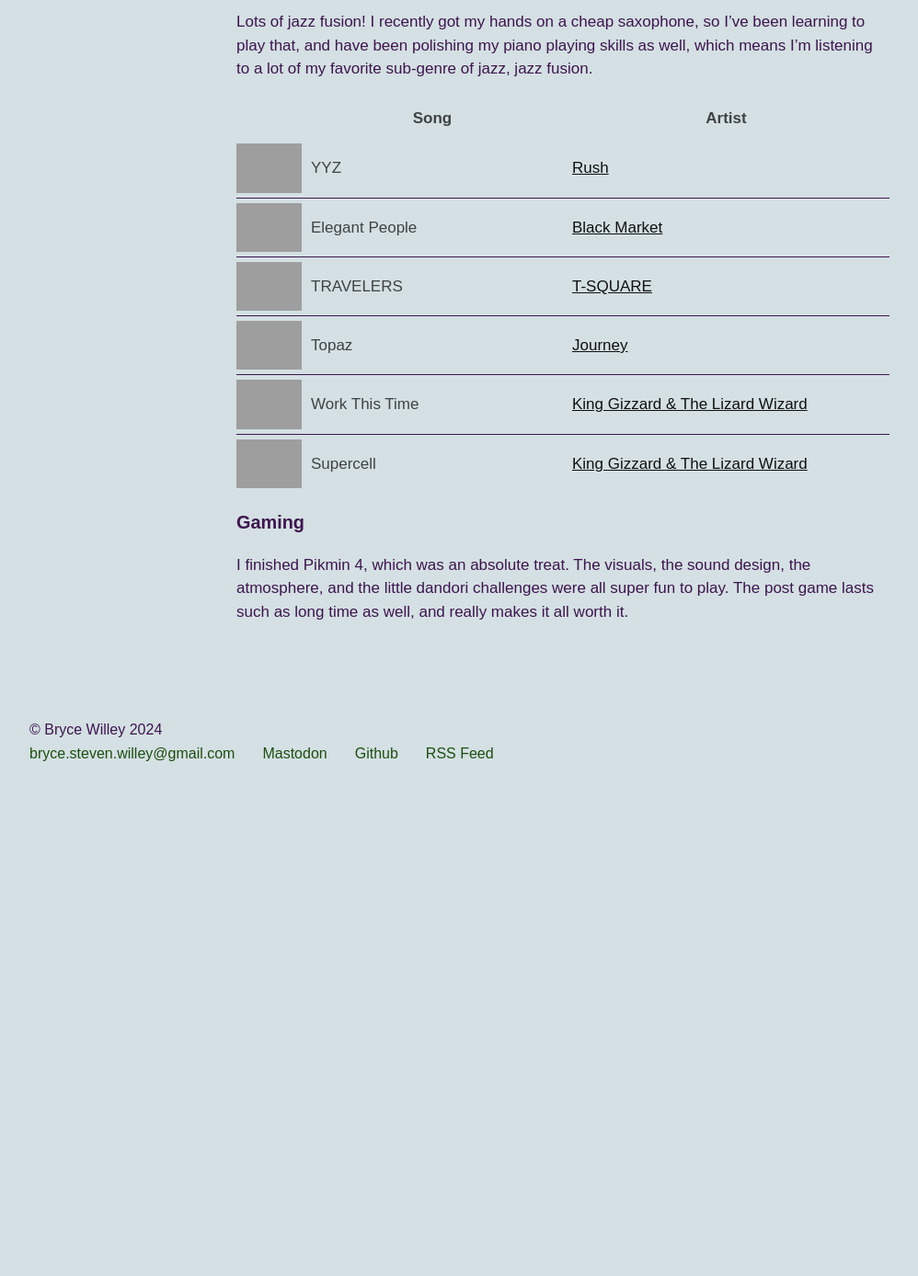
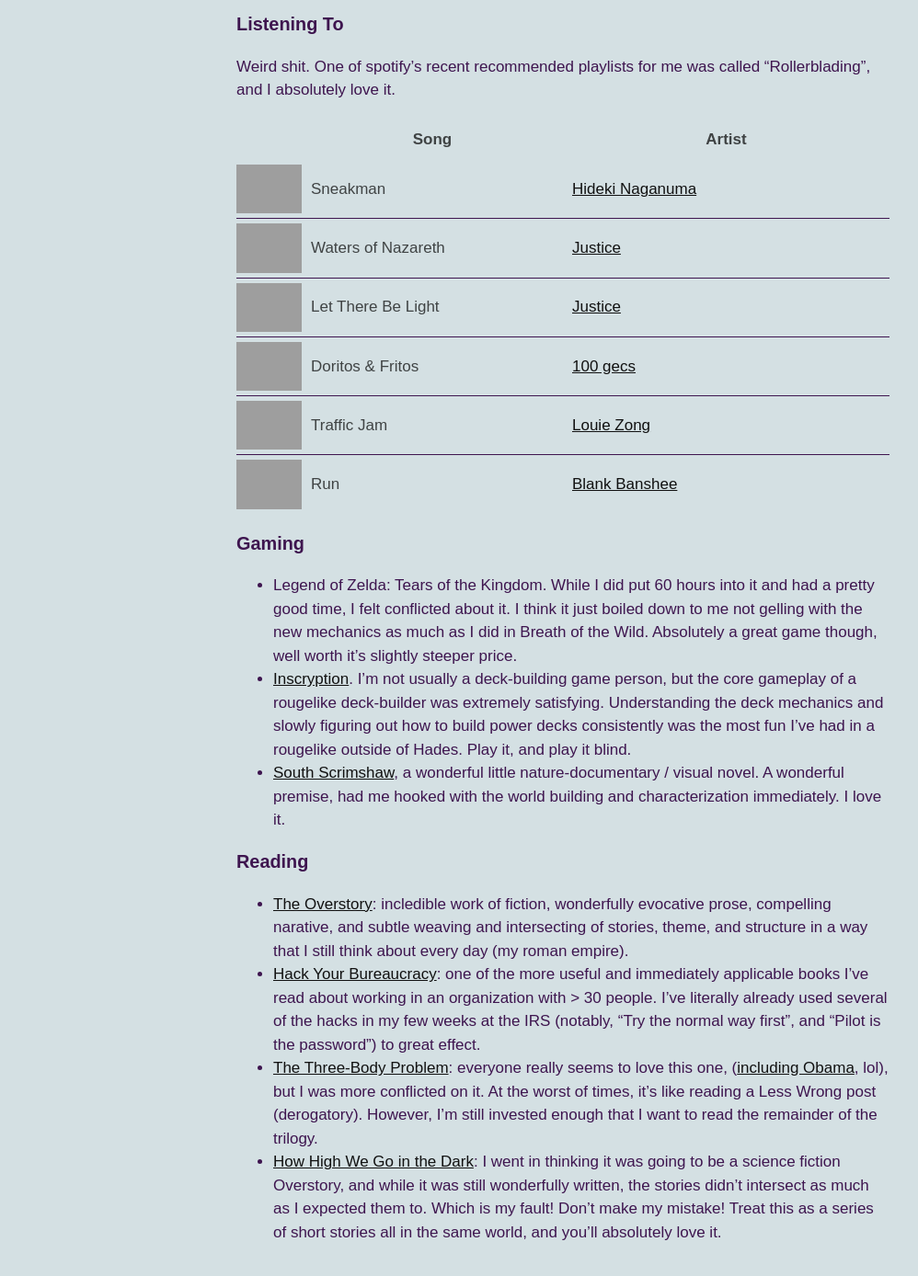
Before and after one commit to BryceStevenWilley/BryceStevenWilley.github.io, a Jekyll site: the page built from _pages/3-now.md, in a window 1280 px wide and 1400 px high, scrolled down 1729 px. Shown: the top 1388 px of the window at 92% size, without its empty margins (28-1026 px from the left). Built offline with Jekyll 4.4.1, drawn with Linux system fonts in a browser that asks for light colours; before the commit the page ends 2557 px from its top, so only the background shows below that; some of the changed text lies outside the part shown; grey boxes are pictures that could not be loaded.

Commit message:
Feb update
* updated Now page with all brand new content
* started just copying the old Now pages to become "Update posts". I spend too
  much time on them for them to just sit in git history, I should show them off
  more
* uploaded newer resume (that's a lot better, lol)
* cleaned up intro sentence on about page (not freelance any more)
* some quick edits on the projects page (removing dead insta)

```diff
--- a/_pages/3-now.md
+++ b/_pages/3-now.md
@@ -12,23 +12,21 @@
 Inspired by [Derek Sivers](https://sive.rs/nowff).
 Trying to keep it updated every 3 months or so.
 
-Last updated September 22nd, 2023.
+Last updated February 26th, 2024.
 
 ## Professional
 
 ### Work Stuff
 
-I'm leaving [Suffolk Law School's Legal Innovation and Technology (LIT) Lab](https://suffolklitlab.org/) after about 3 years!
-It's been a wonderful experience, and I've learned an incredible amount about access to justice, and the courts.
-I am not leaving the docassemble and legal tech field however, as I'll be contracting with a few organizations:
+It's actually been a few weeks since I started, but I'm working at the IRS now! I'm on the Taxpayer Experience Shared Services team,
+working on improving common web services for the IRS, stream lining efforts and improving code quality.
 
-* I'll be working with Michigan Legal Help on their docassemble efforts, doing lots more docassemble interview crafting and e-filing work.
-* I'll continue consulting with [Lemma Legal](https://lemmalegal.com/) on their many efforts.
-* technically, I'm not even leaving the LIT Lab, as I'll be still working with them to improve judicial e-filing
+Now that I have a solid footing in my career, I'm gonna focus on developing a lot of connections, working on networking and how to best
+socialize technical proposals and changes around a lot of different groups that I might not work closely with.
 
-Luckily, I was able to launch Massachusetts' first third-party EFSP before I left!
-We are now the first organization that isn't Tyler Technologies that can file into the Massachusetts courts!
-This has been a big push in a lot of different ways, and much of the behind the scenes work is thanks to Paul Tuttle at the Massachusetts Appeals Court, as well as my colleagues David Colarusso and Quinten Steenhuis.
+I waited a while to post so I understood what exactly I could talk about. And I think I'll keep quite about most of it for the moment.
+But I still plan on posting here, it'll just be about more of what I do in my free time outside the IRS. Still technical content, but
+might mix in some fun posts now and then.
 
 ### Latest Github Activity
 
@@ -48,23 +46,18 @@
 </li>
 </ul>
 
-### Long Term Career Stuff
-
-I don't plan on contracting / consulting forever; I am still actively looking for full time work in the civic and public interest tech space!
-I'm looking for a solid team, where I'd be able to hone more of my technical skills, and grow in new ways.
-
 ## Personal
 
 ### Doing
 
-Wedding planning is now is full gear, and takes up most of my free time.
-I recently hacked on an old rotary phone, using cell2jack to let it make calls, and it'll serve as the guest book for our wedding!
+I got married! It was wonderful, and I love my wife. :) That's all. [Here's a few pics from our photographer](https://www.channingjohnson.com/blog/2023/11/20/olio-peabody-wedding).
+
+<img src="https://images.squarespace-cdn.com/content/v1/52d903b2e4b05a02fb81a590/1700510190341-NATJPRK7W411R8V3ROY5/olio-peabody-wedding-0025.JPG?format=1000w"
+alt="myself and my wife dancing at our wedding! There is a band playing in the background, and purple lights reflecting of a disco ball all around us">
 
 ### Listening To
 
-Lots of jazz fusion!
-I recently got my hands on a cheap saxophone, so I've been learning to play that, and have been polishing my piano playing skills as well, which means I'm listening to a lot
-of my favorite sub-genre of jazz, jazz fusion.
+Weird shit. One of spotify's recent recommended playlists for me was called "Rollerblading", and I absolutely love it.
 
 [//]: steps for gathering: next time, just copy the album links (ctrl-shift-right click to inspect) and type info directly, lolW
 
@@ -77,15 +70,26 @@
     </tr>
   </thead>
   <tbody>
-    {% song_table --song="YYZ" --album="Moving Pictures (2011 Remaster)" --artist="Rush" --img_id=ab67616d00001e0272833c1ae3343cbfb4617073 %}
-    {% song_table --song="Elegant People" --artist="Black Market" --album="Weather Report" --img_id=ab67616d00001e02f733433f86d4acd857c4cbc2 %}
-    {% song_table --song="TRAVELERS" --artist="T-SQUARE" --album="ADVENTURES" --img_id=ab67616d00001e022eaaafa220a507d7bb60bec8 %}
-    {% song_table --song="Topaz" --artist="Journey" --album="Journey" --img_id=ab67616d00001e0232e0eceec3aa14996428af51 %}
-    {% song_table --bandcamp --song="Work This Time" --artist="King Gizzard & The Lizard Wizard" --album="Live at Bonnaroo '22" --song_url=https://kinggizzard.bandcamp.com/track/work-this-time-live-at-bonnaroo-22  --img_id=https://f4.bcbits.com/img/a3121529005_10.jpg %}
-    {% song_table --bandcamp --song="Supercell" --artist="King Gizzard & The Lizard Wizard" --album="PetroDragonic Apocalypse; or, Dawn of Eternal Night: An Annihilation of Planet Earth and the Begnning of Merciless Damnation" --song_url=https://kinggizzard.bandcamp.com/track/supercell --img_id=https://f4.bcbits.com/img/a2805471381_16.jpg %}
+    {% song_table --song="Sneakman" --album="Jet Set Radio SEGA Original Tracks" --artist="Hideki Naganuma" --img_id=ab67616d00001e02d80af40b8062a9d0eaf671dd %}
+    {% song_table --song="Waters of Nazareth" --artist="Justice" --album="Justice" --img_id=ab67616d00001e021c0bcf8b536295438d26c70d %}
+    {% song_table --song="Let There Be Light" --artist="Justice" --album="Justice" --img_id=ab67616d00001e021c0bcf8b536295438d26c70d %}
+    {% song_table --song="Doritos & Fritos" --artist="100 gecs" --album="10,000 gecs" --img_id=ab67616d00001e0223c7a7224c1378fc3e6427cb %}
+    {% song_table --bandcamp --song="Traffic Jam" --artist="Louie Zong" --album="RAT TAXI" --song_url=https://louiezong.bandcamp.com/track/traffic-jam --img_id=https://f4.bcbits.com/img/a3758298176_16.jpg %}
+    {% song_table --bandcamp --song="Run" --artist="Blank Banshee" --album="4D" --song_url=https://blankbanshee.bandcamp.com/track/run --img_id=https://f4.bcbits.com/img/a2876132581_16.jpg %}
   </tbody>
 </table>
 
 ### Gaming
 
-I finished Pikmin 4, which was an absolute treat. The visuals, the sound design, the atmosphere, and the little dandori challenges were all super fun to play. The post game lasts such as long time as well, and really makes it all worth it.
+* Legend of Zelda: Tears of the Kingdom. While I did put 60 hours into it and had a pretty good time, I felt conflicted about it. I think it just boiled down to me not gelling with the
+  new mechanics as much as I did in Breath of the Wild. Absolutely a great game though, well worth it's slightly steeper price.
+* [Inscryption](https://www.inscryption.com/). I'm not usually a deck-building game person, but the core gameplay of a rougelike deck-builder was extremely satisfying. Understanding the deck mechanics and slowly figuring out how to build power decks consistently was the most fun I've had in a rougelike outside of Hades. Play it, and play it blind.
+* [South Scrimshaw](https://nomarsh.itch.io/scrimshaw), a wonderful little nature-documentary / visual novel. A wonderful premise, had me hooked with the world building and characterization immediately. I love it.
+
+### Reading
+
+* [The Overstory](https://en.wikipedia.org/wiki/The_Overstory): incledible work of fiction, wonderfully evocative prose, compelling narative, and subtle weaving and intersecting of stories, theme, and structure in a way that I still think about every day (my roman empire).
+* [Hack Your Bureaucracy](https://www.hackyourbureaucracy.com/): one of the more useful and immediately applicable books I've read about working in an organization with > 30 people. I've literally
+  already used several of the hacks in my few weeks at the IRS (notably, "Try the normal way first", and "Pilot is the password") to great effect.
+* [The Three-Body Problem](https://en.wikipedia.org/wiki/The_Three-Body_Problem_(novel)): everyone really seems to love this one, ([including Obama](https://en.wikipedia.org/wiki/The_Three-Body_Problem_(novel)#cite_ref-20), lol), but I was more conflicted on it. At the worst of times, it's like reading a Less Wrong post (derogatory). However, I'm still invested enough that I want to read the remainder of the trilogy.
+* [How High We Go in the Dark](https://www.sequoianagamatsu.com/how-high-we-go-in-the-dark): I went in thinking it was going to be a science fiction Overstory, and while it was still wonderfully written, the stories didn't intersect as much as I expected them to. Which is my fault! Don't make my mistake! Treat this as a series of short stories all in the same world, and you'll absolutely love it.
```
Also changed, not shown: _pages/1-about.md (+2 -2 lines), _pages/posts.md (+21 -7 lines), _pages/projects.md (+1 -3 lines), _posts/2023-10-05-update.md (added, +55 -0 lines), 1 other file.
